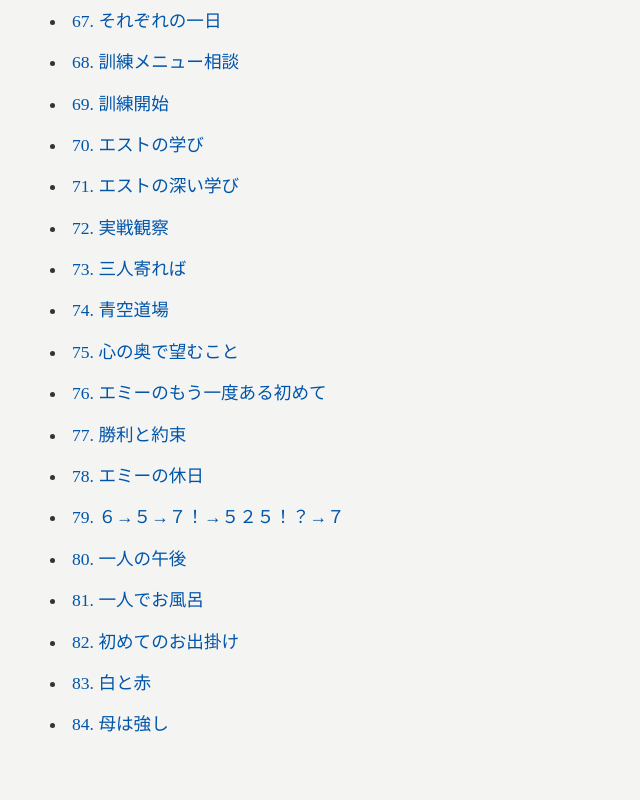
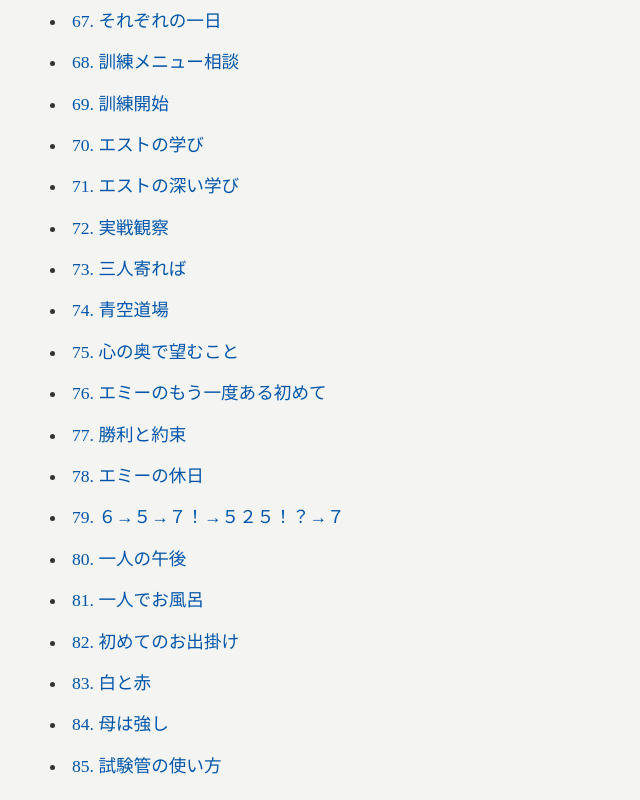
Before and after one commit to dolph-jp/novel-a-index.html, a plain HTML site: page novel-a/index.html in a window 1280 px wide. Shown: the part 3076-3876 px from the top of the page, without its empty margins (0-640 px from the left). Before the commit the page ends 3835 px from the top, so only its background shows below. Drawn offline with Linux system fonts and the light colour scheme.

Commit message:
Update index.html

```diff
--- a/novel-a/index.html
+++ b/novel-a/index.html
@@ -104,6 +104,7 @@
         <li><a href="082.html">82. 初めてのお出掛け</a></li>
         <li><a href="083.html">83. 白と赤</a></li>
         <li><a href="084.html">84. 母は強し</a></li>
+        <li><a href="085.html">85. 試験管の使い方</a></li>
     </ul>
 
 </body>
```
